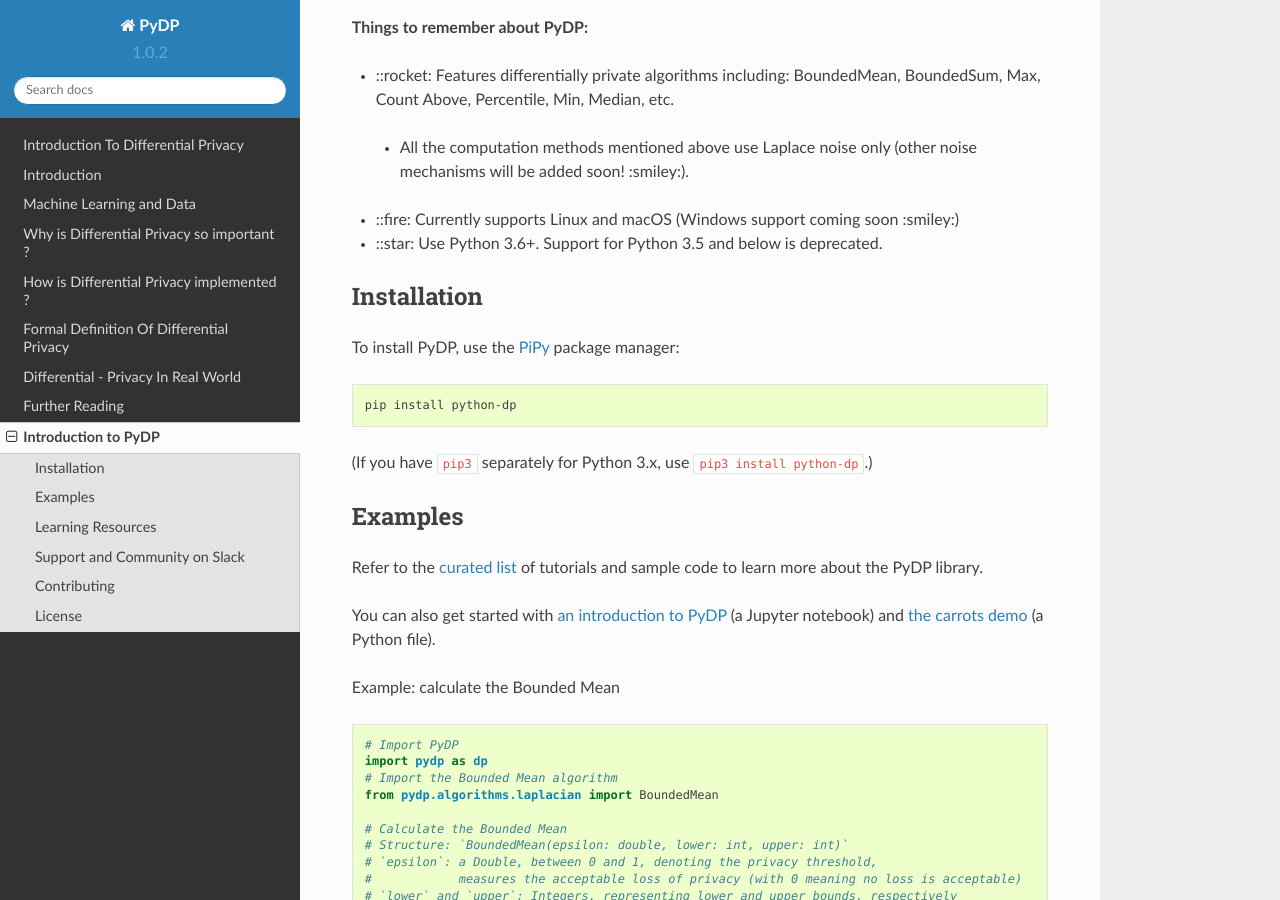
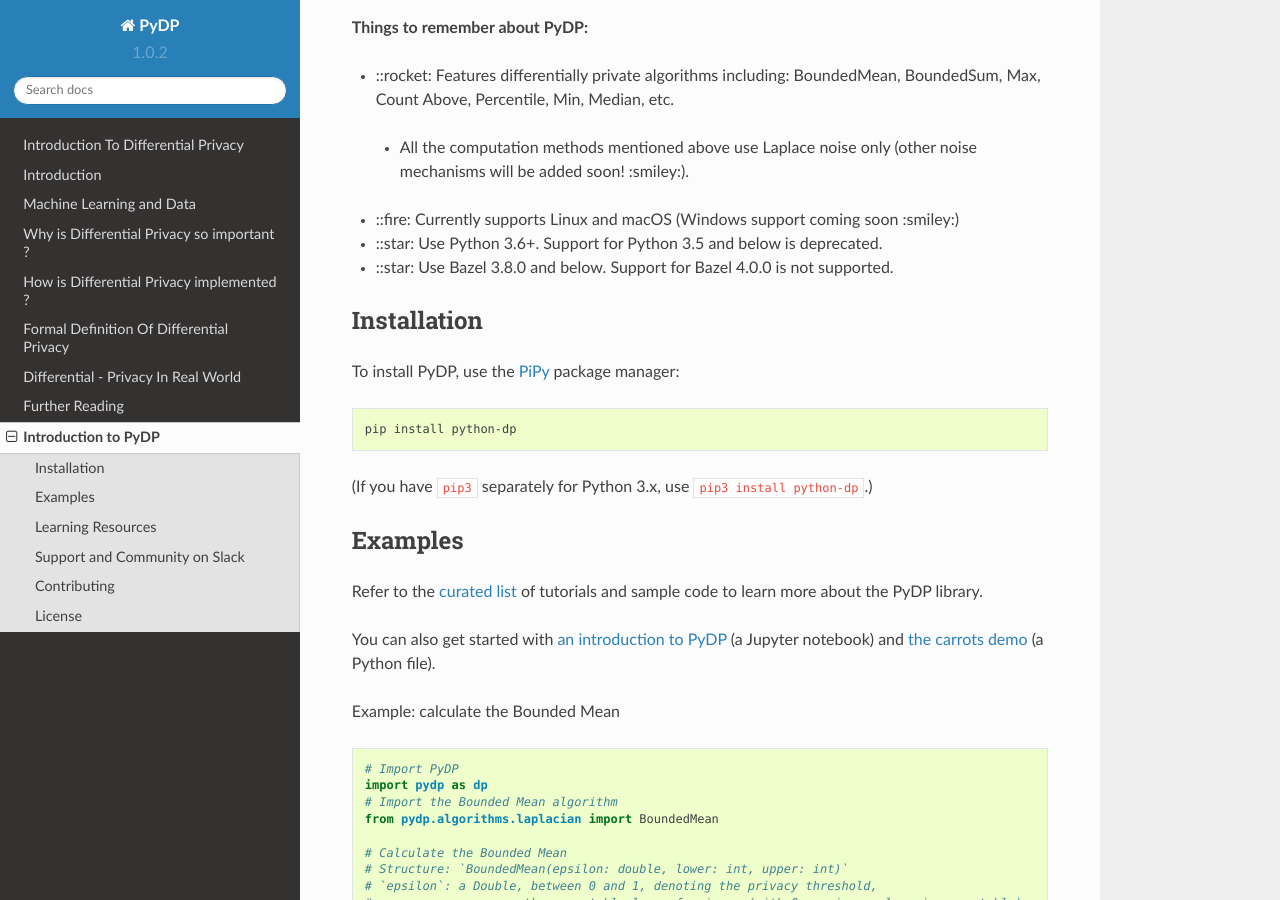
Before and after one commit to OpenMined/PyDP, a Sphinx documentation site: the page built from docs/readme.rst, in a window 1280 px wide and 900 px high, scrolled down 552 px. Built offline with Sphinx 7.4.7 and the Read the Docs theme 2.0.0, drawn with Linux system fonts in a browser that asks for light colours; pages that are not in the unit, such as notebooks, are missing from menus.

Commit message:
update docs

```diff
--- a/docs/readme.rst
+++ b/docs/readme.rst
@@ -30,7 +30,7 @@
 
 -  ::fire: Currently supports Linux and macOS (Windows support coming soon :smiley:)
 -  ::star: Use Python 3.6+. Support for Python 3.5 and below is deprecated.
-
+-  ::star: Use Bazel 3.8.0 and below. Support for Bazel 4.0.0 is not supported.
 
 Installation
 ------------
```
